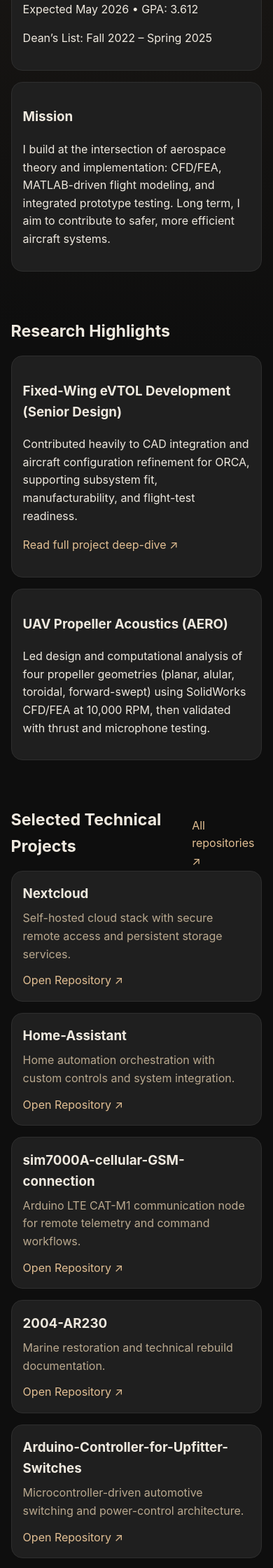
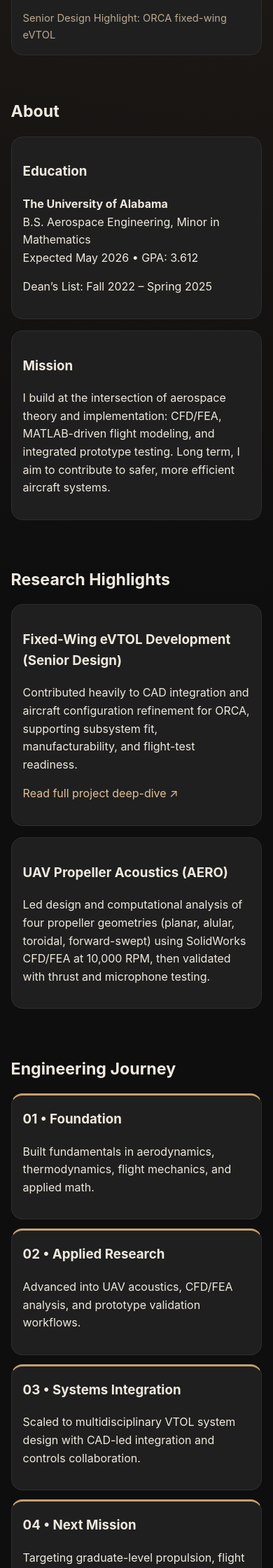
Before and after one commit to Keelan4604/keelan-portfolio, a PHP site: page / in a window 390 px wide. Shown: the part 1118-3358 px from the top of the page at 70% size. Run offline with PHP 8.4, Linux system fonts and the light colour scheme.

Commit message:
Add WOW iteration: parallax layers, top senior-project visual, timeline strip, and cleaner hierarchy

```diff
--- a/portfolio-site/index.html
+++ b/portfolio-site/index.html
@@ -8,6 +8,9 @@
   <link rel="stylesheet" href="./styles.css" />
 </head>
 <body>
+  <div class="parallax-layer layer-1" data-speed="0.12"></div>
+  <div class="parallax-layer layer-2" data-speed="0.2"></div>
+
   <header class="topbar">
     <div class="container nav">
       <a class="brand" href="#">Keelan O'Doherty</a>
@@ -27,18 +30,23 @@
     <section class="hero container reveal">
       <div>
         <p class="kicker">Aerospace Engineering • Systems • Applied Research</p>
-        <h1>Designing real-world engineering systems with rigor and execution.</h1>
+        <h1>Designing real-world engineering systems with rigor, creativity, and mission focus.</h1>
         <p class="lead">I’m an Aerospace Engineering student at The University of Alabama focused on propulsion, flight dynamics, systems integration, and computational + experimental validation.</p>
         <div class="cta-row">
           <a class="btn" href="#projects">See Projects</a>
           <a class="btn ghost" href="https://github.com/Keelan4604" target="_blank" rel="noreferrer">GitHub</a>
-
         </div>
       </div>
-      <aside class="hero-card">
-        <img src="./assets/images/1727813143970.jpg" alt="Keelan O'Doherty" class="avatar" />
-        <h3>Keelan O'Doherty</h3>
-        <p>Tuscaloosa, AL</p>
+      <aside class="hero-stack">
+        <article class="hero-card">
+          <img src="./assets/images/1727813143970.jpg" alt="Keelan O'Doherty" class="avatar" />
+          <h3>Keelan O'Doherty</h3>
+          <p>Tuscaloosa, AL</p>
+        </article>
+        <article class="hero-card project-peek">
+          <img src="./assets/images/download (1).png" alt="ORCA senior design CAD view" class="project-img" />
+          <p>Senior Design Highlight: ORCA fixed-wing eVTOL</p>
+        </article>
       </aside>
     </section>
 
@@ -68,6 +76,28 @@
         <article class="card">
           <h3>UAV Propeller Acoustics (AERO)</h3>
           <p>Led design and computational analysis of four propeller geometries (planar, alular, toroidal, forward-swept) using SolidWorks CFD/FEA at 10,000 RPM, then validated with thrust and microphone testing.</p>
+        </article>
+      </div>
+    </section>
+
+    <section id="timeline" class="container section reveal">
+      <h2>Engineering Journey</h2>
+      <div class="timeline">
+        <article class="card t-item">
+          <h3>01 • Foundation</h3>
+          <p>Built fundamentals in aerodynamics, thermodynamics, flight mechanics, and applied math.</p>
+        </article>
+        <article class="card t-item">
+          <h3>02 • Applied Research</h3>
+          <p>Advanced into UAV acoustics, CFD/FEA analysis, and prototype validation workflows.</p>
+        </article>
+        <article class="card t-item">
+          <h3>03 • Systems Integration</h3>
+          <p>Scaled to multidisciplinary VTOL system design with CAD-led integration and controls collaboration.</p>
+        </article>
+        <article class="card t-item">
+          <h3>04 • Next Mission</h3>
+          <p>Targeting graduate-level propulsion, flight dynamics, and aircraft systems research.</p>
         </article>
       </div>
     </section>
--- a/portfolio-site/script.js
+++ b/portfolio-site/script.js
@@ -45,6 +45,20 @@ function installReveal() {
   document.querySelectorAll('.reveal').forEach(el => io.observe(el));
 }
 
+function installParallax() {
+  const layers = [...document.querySelectorAll('.parallax-layer')];
+  if (!layers.length) return;
+  const update = () => {
+    const y = window.scrollY || 0;
+    layers.forEach(layer => {
+      const speed = Number(layer.dataset.speed || 0.12);
+      layer.style.transform = `translate3d(0, ${y * speed}px, 0)`;
+    });
+  };
+  window.addEventListener('scroll', update, { passive: true });
+  update();
+}
+
 const projectSummaries = {
   'sim7000A-cellular-GSM-connection': 'Arduino LTE CAT-M1 communication node for remote telemetry and command workflows.',
   'Arduino-Controller-for-Upfitter-Switches': 'Microcontroller-driven automotive switching and power-control architecture.',
@@ -81,4 +95,5 @@ async function loadProjects() {
 installReveal();
 installScrollProgress();
 installActiveNav();
+installParallax();
 loadProjects();
--- a/portfolio-site/styles.css
+++ b/portfolio-site/styles.css
@@ -26,7 +26,11 @@ body {
   background: radial-gradient(circle at 85% 0%, #2b241d 0%, var(--bg) 34%), var(--bg);
   color: var(--text);
   line-height: 1.6;
+  overflow-x: hidden;
 }
+.parallax-layer { position: fixed; inset: 0; pointer-events: none; z-index: -1; transition: transform .12s linear; }
+.layer-1 { background: radial-gradient(circle at 20% 30%, rgba(200,160,111,.12), transparent 34%); }
+.layer-2 { background: radial-gradient(circle at 80% 10%, rgba(226,191,147,.08), transparent 30%); }
 .container { width: min(1080px, 92%); margin: 0 auto; }
 .topbar { position: sticky; top: 0; z-index: 30; background: color-mix(in srgb, var(--bg) 90%, transparent); border-bottom: 1px solid var(--line); backdrop-filter: blur(10px); }
 .nav { display: flex; align-items: center; gap: 1rem; justify-content: space-between; padding: .85rem 0; }
@@ -36,13 +40,16 @@ nav a:hover, nav a.active { color: var(--camel-strong); }
 .theme-btn { border: 1px solid var(--line); background: var(--panel); color: var(--text); border-radius: 10px; padding: .45rem .65rem; cursor: pointer; }
 .scroll-progress { position: sticky; top: 58px; z-index: 29; height: 2px; background: transparent; }
 .scroll-progress span { display: block; height: 100%; width: 0%; background: var(--camel); transition: width .08s linear; }
-.hero { display: grid; grid-template-columns: 1.45fr .75fr; gap: 1rem; padding: 3.7rem 0 1.8rem; }
+.hero { display: grid; grid-template-columns: 1.45fr .85fr; gap: 1rem; padding: 3.7rem 0 1.8rem; align-items: start; }
+.hero-stack { display: grid; gap: .85rem; }
 .kicker { text-transform: uppercase; letter-spacing: .09em; font-size: .8rem; color: var(--camel-strong); font-weight: 700; }
 h1 { font-size: clamp(1.9rem, 3.8vw, 3rem); line-height: 1.14; margin: .3rem 0 .8rem; }
 .lead { color: var(--muted); max-width: 66ch; }
 .hero-card, .card { background: var(--panel); border: 1px solid var(--line); border-radius: 16px; }
 .hero-card { padding: 1rem; text-align: center; }
-.avatar { width: 172px; height: 172px; border-radius: 14px; object-fit: cover; object-position: 50% 22%; display: block; margin: 0 auto .8rem; border: 1px solid var(--line); }
+.project-peek { text-align: left; }
+.project-peek p { margin: .55rem 0 0; color: var(--muted); font-size: .92rem; }
+.avatar { width: 172px; height: 172px; border-radius: 14px; object-fit: cover; object-position: 50% 18%; display: block; margin: 0 auto .8rem; border: 1px solid var(--line); }
 .cta-row { margin-top: 1rem; display: flex; flex-wrap: wrap; gap: .65rem; }
 .btn { text-decoration: none; font-weight: 700; padding: .72rem 1rem; border-radius: 12px; background: var(--camel); color: #1d1309; }
 .btn.ghost { background: transparent; border: 1px solid var(--line); color: var(--text); }
@@ -57,18 +64,23 @@ h2 { margin: 0 0 1rem; font-size: clamp(1.45rem, 2.4vw, 2rem); }
 .row-between a, .card a { color: var(--camel-strong); text-decoration: none; }
 .row-between a:hover, .card a:hover { text-decoration: underline; }
 ul { padding-left: 1.1rem; }
-#projectGrid .card h3 { margin: .1rem 0 .45rem; }
-#projectGrid .card p { color: var(--muted); margin: 0 0 .75rem; }
+#projectGrid .card { padding: 1rem 1rem .9rem; }
+#projectGrid .card h3 { margin: .1rem 0 .45rem; font-size: 1.02rem; }
+#projectGrid .card p { color: var(--muted); margin: 0 0 .75rem; font-size: .95rem; }
+.timeline { position: relative; display: grid; grid-template-columns: repeat(4, minmax(0,1fr)); gap: .8rem; }
+.t-item { border-top: 3px solid var(--camel); }
+.t-item h3 { margin-top: .2rem; }
 .project-img { width: 100%; height: auto; border-radius: 10px; border: 1px solid var(--line); background: var(--bg-soft); }
 figcaption { margin-top: .65rem; color: var(--muted); font-size: .95rem; }
 .footer { padding: 2.2rem 0 2.8rem; color: var(--muted); }
-.reveal { opacity: 0; transform: translateY(14px); transition: opacity .45s ease, transform .45s ease; }
+.reveal { opacity: 0; transform: translateY(14px); transition: opacity .55s ease, transform .55s ease; }
 .reveal.show { opacity: 1; transform: none; }
-@media (max-width: 900px) {
+@media (max-width: 980px) {
   .hero { grid-template-columns: 1fr; }
   .grid.three { grid-template-columns: repeat(2, minmax(0, 1fr)); }
+  .timeline { grid-template-columns: repeat(2, minmax(0,1fr)); }
 }
 @media (max-width: 700px) {
   nav { display: none; }
-  .grid.two, .grid.three { grid-template-columns: 1fr; }
+  .grid.two, .grid.three, .timeline { grid-template-columns: 1fr; }
 }
```
